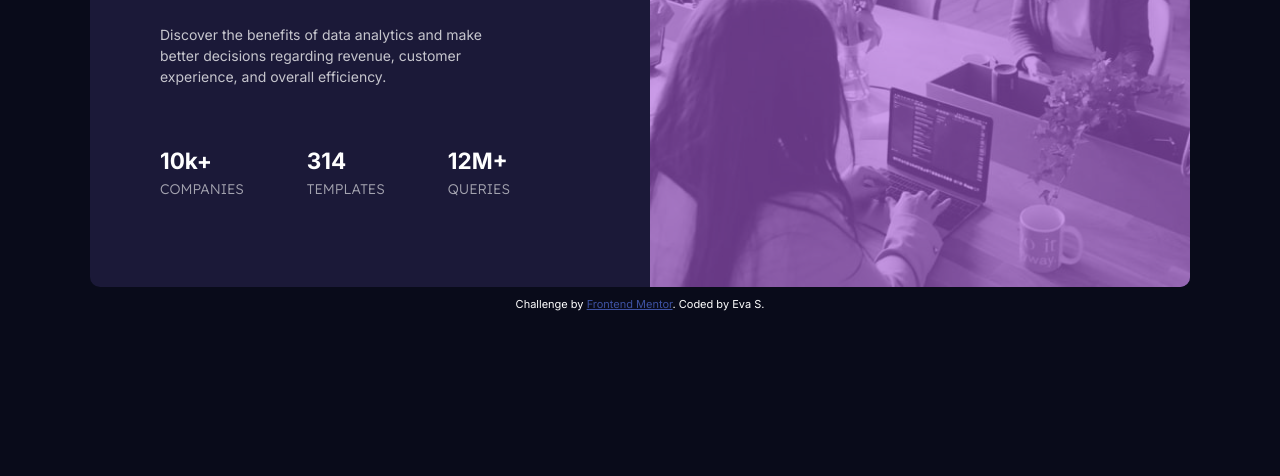
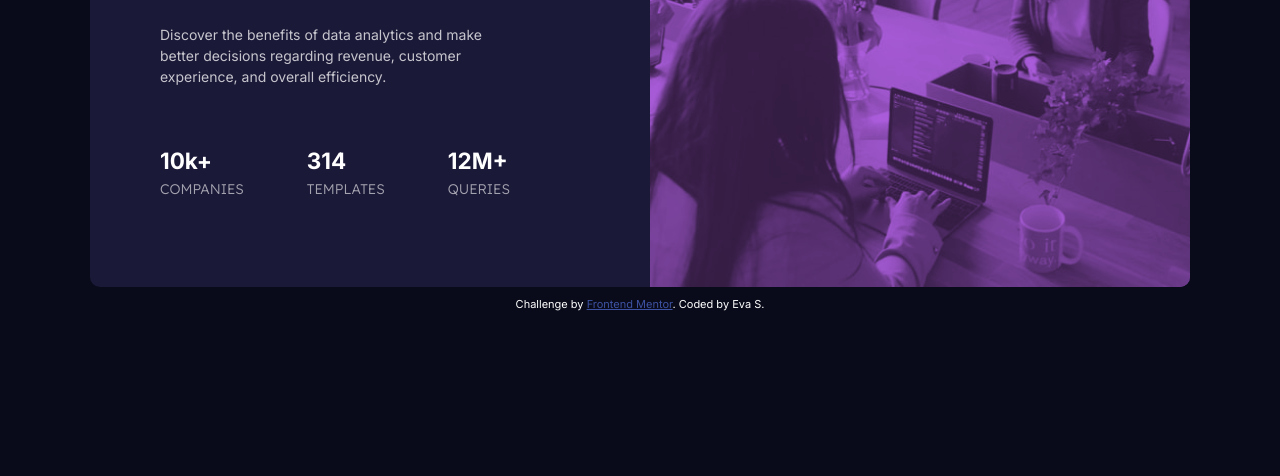
Before and after one commit to evasa2024/stats-preview-card-component, a plain HTML site: page index.html in a window 1280 px wide. Shown: the part 324-800 px from the top of the page. Drawn offline with Linux system fonts and the light colour scheme.

Commit message:
Amélioration de la couleur de l'image, il faut encore améliorer la version petite taille qui ne ressemble pas au design

```diff
--- a/style.css
+++ b/style.css
@@ -72,7 +72,8 @@ p{
 
 img{
     height:100%;
-    filter: opacity(40%);
+    mix-blend-mode: multiply;
+    opacity: 0.7;
 }
 
 @media (max-width:1100px) {
```
